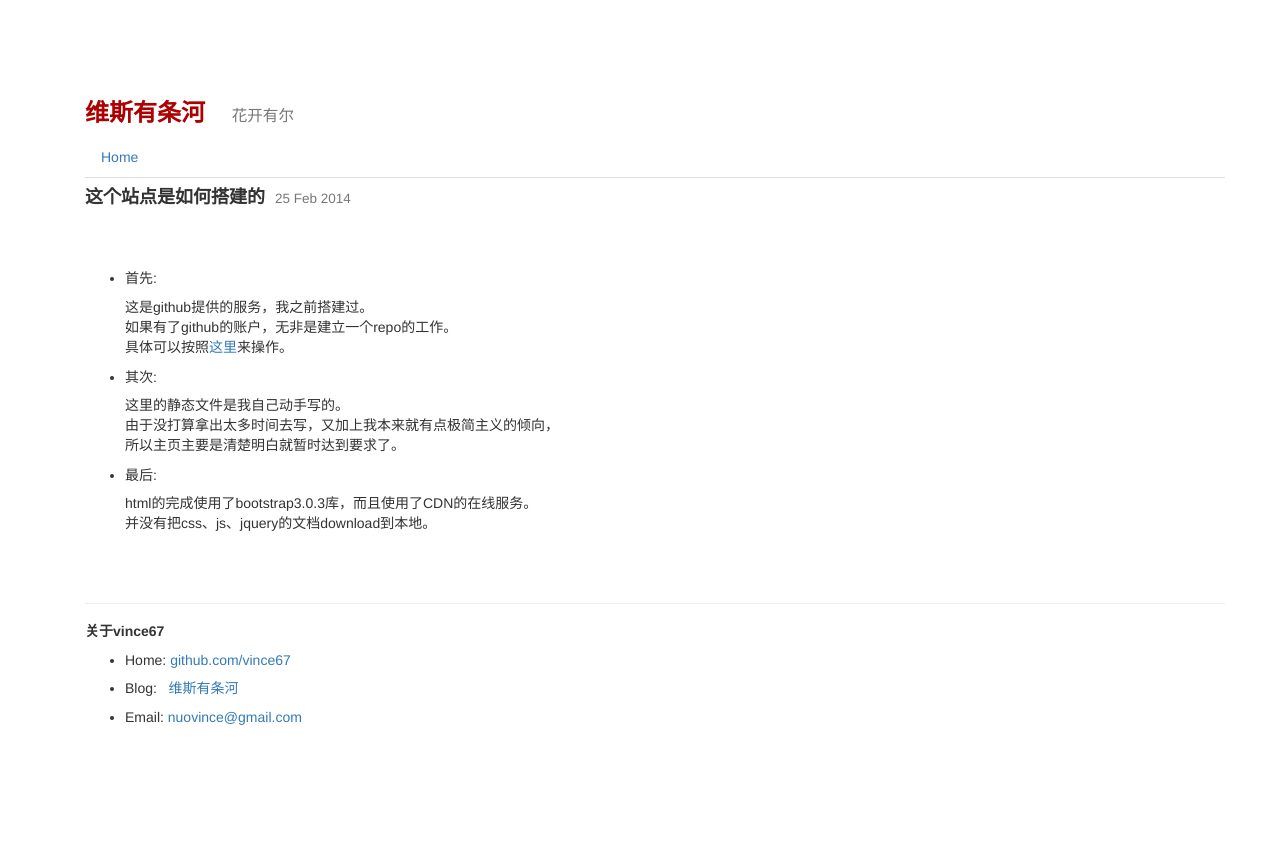
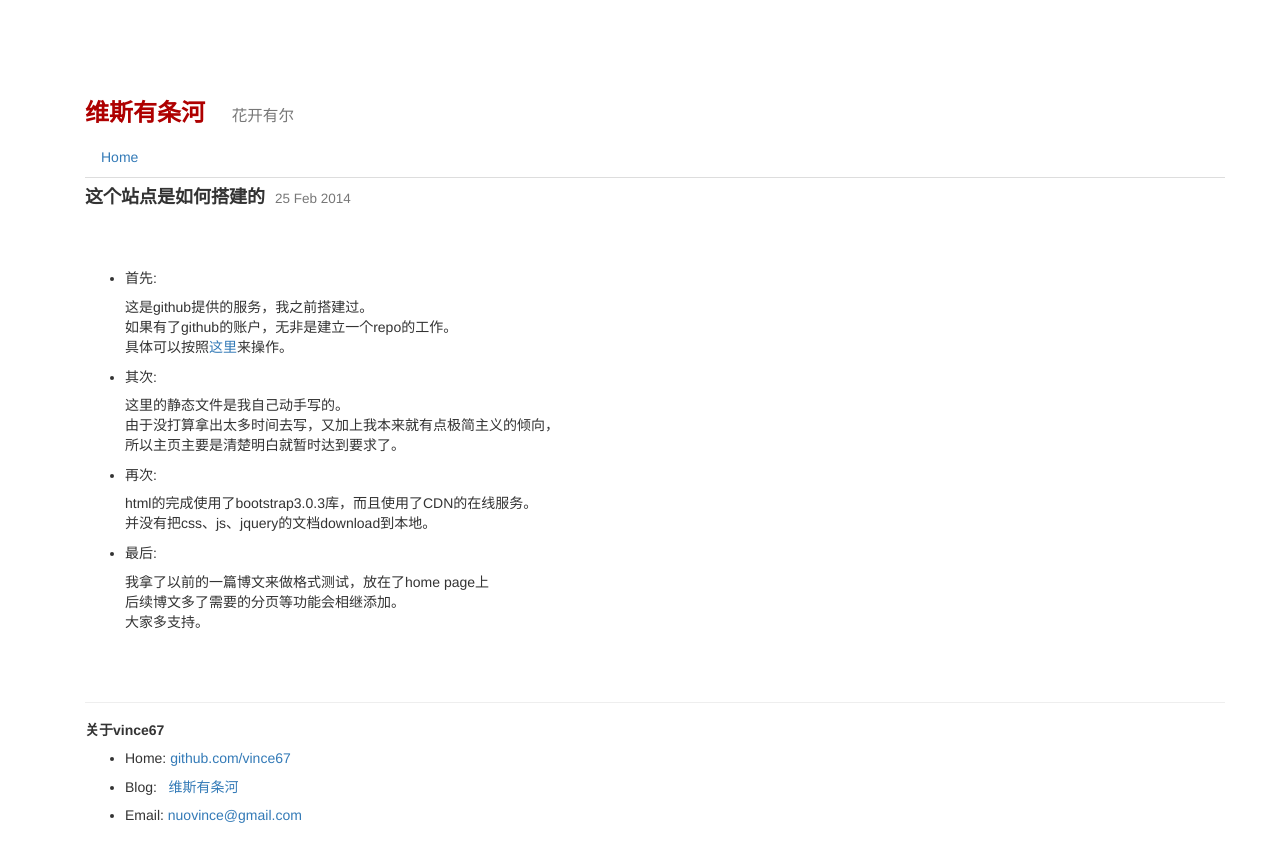
Before and after one commit to vince67/vince67.github.io, a Jekyll site: the page built from _posts/2014-02-25-how_to_build_this_site.html, in a window 1280 px wide. Shown: the top 862 px of the page. Built offline with Jekyll 4.4.1, drawn with Linux system fonts in a browser that asks for light colours; nearby versions of some CDN libraries.

Commit message:
Update 2014-02-25-how_to_build_this_site.html

```diff
--- a/_posts/2014-02-25-how_to_build_this_site.html
+++ b/_posts/2014-02-25-how_to_build_this_site.html
@@ -14,7 +14,11 @@
             <p>这里的静态文件是我自己动手写的。<br>
                由于没打算拿出太多时间去写，又加上我本来就有点极简主义的倾向，<br>
                所以主页主要是清楚明白就暂时达到要求了。</p>
-        <li><h5>最后:</h5></li>
+        <li><h5>再次:</h5></li>
             <p>html的完成使用了bootstrap3.0.3库，而且使用了CDN的在线服务。<br>
             并没有把css、js、jquery的文档download到本地。</p>
+        <li><h5>最后:</h5></li>
+            <p>我拿了以前的一篇博文来做格式测试，放在了home page上<br>
+            后续博文多了需要的分页等功能会相继添加。<br />
+            大家多支持。</p>
     </ul>
```
